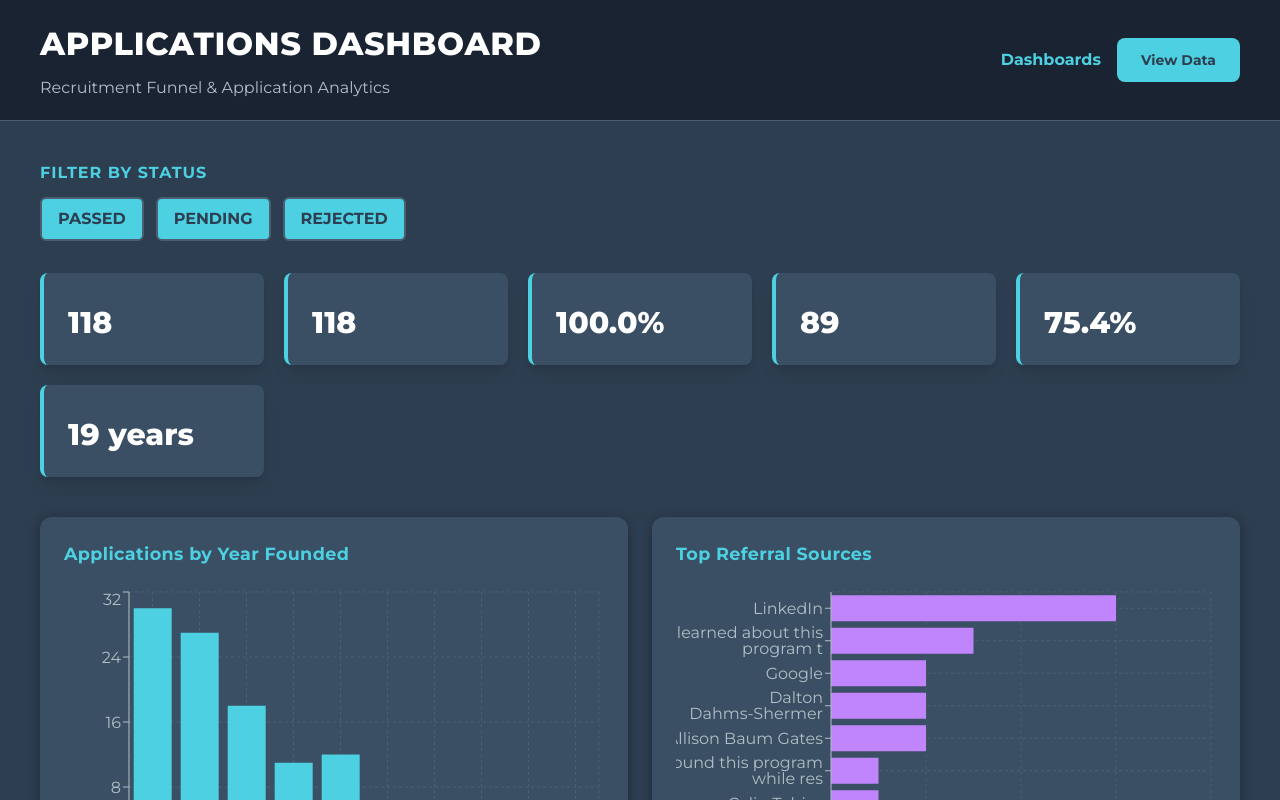
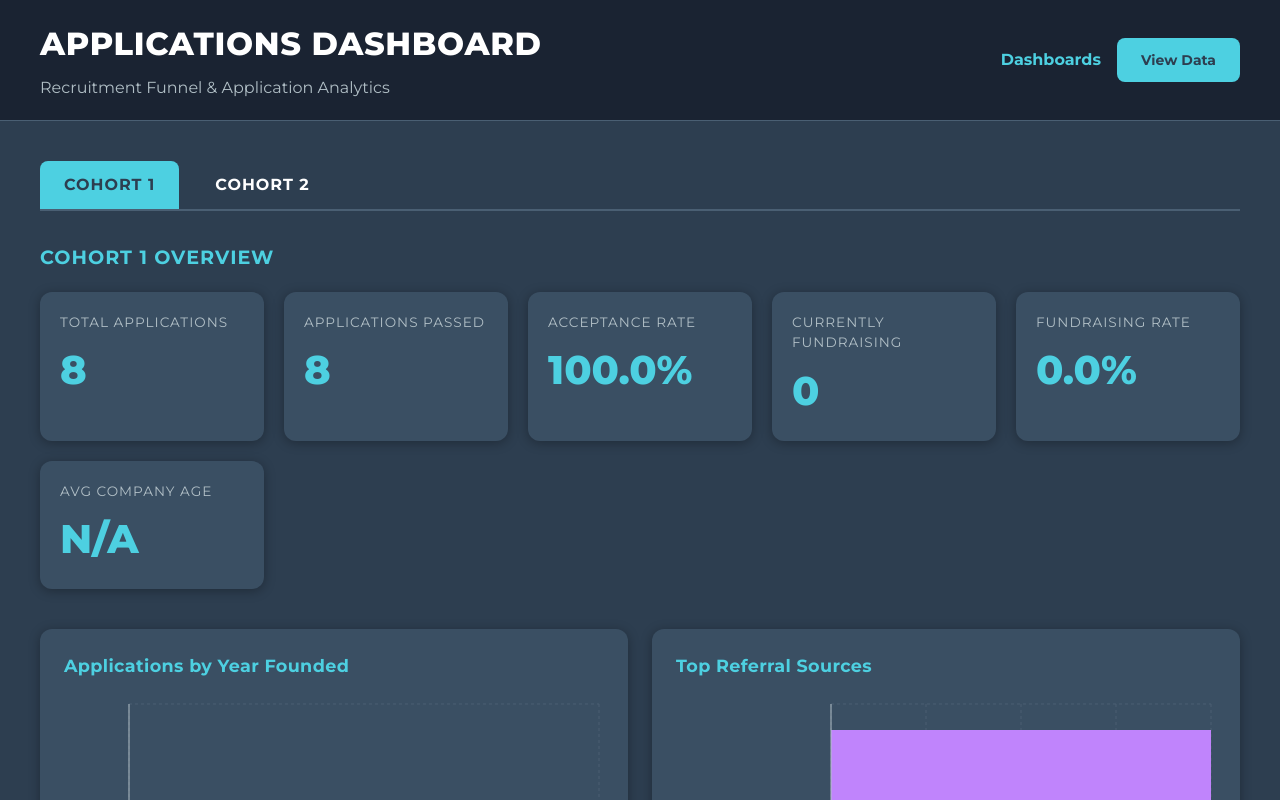
Before and after one commit to FrancoTransform/SV_Dashboards, a Next.js app in the folder SVA dashboards/founder-dashboard/: page /applications in a window 1280 px wide. Shown: the top 800 px of the page. Built offline with nearby package versions, Linux system fonts and the light colour scheme.

Commit message:
Update Applications Dashboard: Add cohort tabs (Cohort 1 & 2), add KPI labels, remove status filter

```diff
--- a/SVA dashboards/founder-dashboard/app/applications/page.tsx
+++ b/SVA dashboards/founder-dashboard/app/applications/page.tsx
@@ -7,6 +7,7 @@ import { BarChart, Bar, XAxis, YAxis, CartesianGrid, Tooltip, Legend, Responsive
 interface Application {
   application_uid: string;
   company_name: string;
+  cohort: string;
   application_status: string;
   year_founded: number | null;
   currently_fundraising: boolean;
@@ -22,13 +23,13 @@ interface Application {
 
 export default function ApplicationsPage() {
   const [data] = useState<Application[]>(require('../../public/mart_applications.json'));
-  const [statusFilter, setStatusFilter] = useState<string[]>(['PASSED', 'PENDING', 'REJECTED']);
+  const [selectedCohort, setSelectedCohort] = useState<string>('Cohort 1');
   const [expandedRow, setExpandedRow] = useState<string | null>(null);
 
-  // Filter data
+  // Filter data by cohort
   const filteredData = useMemo(() => {
-    return data.filter(app => statusFilter.includes(app.application_status));
-  }, [data, statusFilter]);
+    return data.filter(app => app.cohort === selectedCohort);
+  }, [data, selectedCohort]);
 
   // Calculate KPIs
   const kpis = useMemo(() => {
@@ -82,9 +83,6 @@ export default function ApplicationsPage() {
 
   const COLORS = ['#4dd0e1', '#c084fc'];
 
-  // Status filter options
-  const statusOptions = ['PASSED', 'PENDING', 'REJECTED'];
-
   return (
     <div style={{ background: '#2d3e50', minHeight: '100vh', color: '#fff' }}>
       {/* Header */}
@@ -109,47 +107,79 @@ export default function ApplicationsPage() {
 
       {/* Main Content */}
       <main style={{ maxWidth: '1400px', margin: '0 auto', padding: '40px' }}>
-        {/* Filters */}
+        {/* Cohort Tabs */}
         <section style={{ marginBottom: '32px' }}>
-          <h3 style={{ fontSize: '1rem', fontWeight: 700, marginBottom: '12px', color: '#4dd0e1', textTransform: 'uppercase', letterSpacing: '1px' }}>
-            Filter by Status
-          </h3>
-          <div style={{ display: 'flex', gap: '12px', flexWrap: 'wrap' }}>
-            {statusOptions.map(status => (
+          <div style={{ display: 'flex', gap: '12px', borderBottom: '2px solid #4a5f73', paddingBottom: '0' }}>
             <button
-                key={status}
-                onClick={() => {
-                  if (statusFilter.includes(status)) {
-                    setStatusFilter(statusFilter.filter(s => s !== status));
-                  } else {
-                    setStatusFilter([...statusFilter, status]);
-                  }
-                }}
+              onClick={() => setSelectedCohort('Cohort 1')}
               style={{
-                  padding: '8px 16px',
-                  borderRadius: '6px',
-                  border: '2px solid #4a5f73',
-                  background: statusFilter.includes(status) ? '#4dd0e1' : 'transparent',
-                  color: statusFilter.includes(status) ? '#2d3e50' : '#fff',
-                  fontWeight: 600,
+                padding: '12px 24px',
+                borderRadius: '8px 8px 0 0',
+                border: 'none',
+                background: selectedCohort === 'Cohort 1' ? '#4dd0e1' : 'transparent',
+                color: selectedCohort === 'Cohort 1' ? '#2d3e50' : '#fff',
+                fontWeight: 700,
+                fontSize: '1rem',
                 cursor: 'pointer',
                 transition: 'all 0.2s',
+                textTransform: 'uppercase',
+                letterSpacing: '1px',
               }}
             >
-                {status}
+              Cohort 1
             </button>
-            ))}
+            <button
+              onClick={() => setSelectedCohort('Cohort 2')}
+              style={{
+                padding: '12px 24px',
+                borderRadius: '8px 8px 0 0',
+                border: 'none',
+                background: selectedCohort === 'Cohort 2' ? '#4dd0e1' : 'transparent',
+                color: selectedCohort === 'Cohort 2' ? '#2d3e50' : '#fff',
+                fontWeight: 700,
+                fontSize: '1rem',
+                cursor: 'pointer',
+                transition: 'all 0.2s',
+                textTransform: 'uppercase',
+                letterSpacing: '1px',
+              }}
+            >
+              Cohort 2
+            </button>
           </div>
         </section>
 
         {/* KPI Tiles */}
-        <section style={{ display: 'grid', gridTemplateColumns: 'repeat(auto-fit, minmax(200px, 1fr))', gap: '20px', marginBottom: '40px' }}>
-          <KPITile label="Total Applications" value={kpis.totalApplications.toString()} />
-          <KPITile label="Applications Passed" value={kpis.applicationsPassed.toString()} />
-          <KPITile label="Acceptance Rate" value={`${kpis.acceptanceRate.toFixed(1)}%`} />
-          <KPITile label="Currently Fundraising" value={kpis.currentlyFundraising.toString()} />
-          <KPITile label="Fundraising Rate" value={`${kpis.fundraisingRate.toFixed(1)}%`} />
-          <KPITile label="Avg Company Age" value={`${kpis.avgCompanyAge} years`} />
+        <section style={{ marginBottom: '40px' }}>
+          <h3 style={{ fontSize: '1.2rem', fontWeight: 700, marginBottom: '20px', color: '#4dd0e1', textTransform: 'uppercase', letterSpacing: '1px' }}>
+            {selectedCohort} Overview
+          </h3>
+          <div style={{ display: 'grid', gridTemplateColumns: 'repeat(auto-fit, minmax(200px, 1fr))', gap: '20px' }}>
+            <div style={{ background: '#3a4f63', borderRadius: '12px', padding: '20px', boxShadow: '0 2px 12px rgba(0,0,0,0.3)' }}>
+              <div style={{ fontSize: '0.85rem', color: '#b0bec5', marginBottom: '8px', textTransform: 'uppercase', letterSpacing: '1px' }}>Total Applications</div>
+              <div style={{ fontSize: '2.5rem', fontWeight: 800, color: '#4dd0e1' }}>{kpis.totalApplications}</div>
+            </div>
+            <div style={{ background: '#3a4f63', borderRadius: '12px', padding: '20px', boxShadow: '0 2px 12px rgba(0,0,0,0.3)' }}>
+              <div style={{ fontSize: '0.85rem', color: '#b0bec5', marginBottom: '8px', textTransform: 'uppercase', letterSpacing: '1px' }}>Applications Passed</div>
+              <div style={{ fontSize: '2.5rem', fontWeight: 800, color: '#4dd0e1' }}>{kpis.applicationsPassed}</div>
+            </div>
+            <div style={{ background: '#3a4f63', borderRadius: '12px', padding: '20px', boxShadow: '0 2px 12px rgba(0,0,0,0.3)' }}>
+              <div style={{ fontSize: '0.85rem', color: '#b0bec5', marginBottom: '8px', textTransform: 'uppercase', letterSpacing: '1px' }}>Acceptance Rate</div>
+              <div style={{ fontSize: '2.5rem', fontWeight: 800, color: '#4dd0e1' }}>{kpis.acceptanceRate.toFixed(1)}%</div>
+            </div>
+            <div style={{ background: '#3a4f63', borderRadius: '12px', padding: '20px', boxShadow: '0 2px 12px rgba(0,0,0,0.3)' }}>
+              <div style={{ fontSize: '0.85rem', color: '#b0bec5', marginBottom: '8px', textTransform: 'uppercase', letterSpacing: '1px' }}>Currently Fundraising</div>
+              <div style={{ fontSize: '2.5rem', fontWeight: 800, color: '#4dd0e1' }}>{kpis.currentlyFundraising}</div>
+            </div>
+            <div style={{ background: '#3a4f63', borderRadius: '12px', padding: '20px', boxShadow: '0 2px 12px rgba(0,0,0,0.3)' }}>
+              <div style={{ fontSize: '0.85rem', color: '#b0bec5', marginBottom: '8px', textTransform: 'uppercase', letterSpacing: '1px' }}>Fundraising Rate</div>
+              <div style={{ fontSize: '2.5rem', fontWeight: 800, color: '#4dd0e1' }}>{kpis.fundraisingRate.toFixed(1)}%</div>
+            </div>
+            <div style={{ background: '#3a4f63', borderRadius: '12px', padding: '20px', boxShadow: '0 2px 12px rgba(0,0,0,0.3)' }}>
+              <div style={{ fontSize: '0.85rem', color: '#b0bec5', marginBottom: '8px', textTransform: 'uppercase', letterSpacing: '1px' }}>Avg Company Age</div>
+              <div style={{ fontSize: '2.5rem', fontWeight: 800, color: '#4dd0e1' }}>{isNaN(kpis.avgCompanyAge) ? 'N/A' : `${kpis.avgCompanyAge} yrs`}</div>
+            </div>
+          </div>
         </section>
 
         {/* Charts */}
--- a/SVA dashboards/founder-dashboard/app/sample-data/applications/page.tsx
+++ b/SVA dashboards/founder-dashboard/app/sample-data/applications/page.tsx
@@ -5,6 +5,7 @@ import React, { useState } from 'react';
 interface Application {
   application_uid: string;
   company_name: string;
+  cohort: string;
   application_status: string;
   year_founded: number | null;
   currently_fundraising: boolean;
@@ -22,11 +23,11 @@ export default function ApplicationsSampleDataPage() {
   const [data] = useState<Application[]>(require('../../../public/mart_applications.json'));
   const [expandedCard, setExpandedCard] = useState<string | null>(null);
 
-  // Group by status
+  // Group by cohort
   const groupedData = data.reduce((acc, app) => {
-    const status = app.application_status;
-    if (!acc[status]) acc[status] = [];
-    acc[status].push(app);
+    const cohort = app.cohort;
+    if (!acc[cohort]) acc[cohort] = [];
+    acc[cohort].push(app);
     return acc;
   }, {} as { [key: string]: Application[] });
 
@@ -51,7 +52,9 @@ export default function ApplicationsSampleDataPage() {
         <section className="rounded-lg shadow-lg p-6 mb-8" style={{ background: '#3a4f63', borderLeft: '4px solid #4dd0e1' }}>
           <h2 className="text-xl font-bold text-cyan-400 mb-3 uppercase tracking-wide">Data Source</h2>
           <p className="text-gray-300 mb-2">
-            This data is derived from <span className="font-semibold text-white">SVA Applications.xlsx</span> - "Cohort 2 Status" sheet, which contains 125 complete application records.
+            This data is derived from two sources:<br/>
+            • <span className="font-semibold text-white">SVA Cohort 1 - Scoring.xlsx</span> - 8 companies from Cohort 1<br/>
+            • <span className="font-semibold text-white">SVA Applications.xlsx</span> - 125 applications from Cohort 2
           </p>
           <p className="text-sm text-gray-400">
             <span className="font-semibold">Real data:</span> Company names, application status, year founded, fundraising status, referral sources, application responses<br/>
@@ -68,7 +71,7 @@ export default function ApplicationsSampleDataPage() {
             </div>
             <div style={{ background: '#3a4f63', borderRadius: '12px', padding: '20px', boxShadow: '0 2px 12px rgba(0,0,0,0.3)' }}>
               <div style={{ fontSize: '2rem', fontWeight: 800, color: '#4dd0e1' }}>{Object.keys(groupedData).length}</div>
-              <div style={{ fontSize: '0.9rem', color: '#b0bec5', marginTop: '8px' }}>Application Statuses</div>
+              <div style={{ fontSize: '0.9rem', color: '#b0bec5', marginTop: '8px' }}>Cohorts</div>
             </div>
             <div style={{ background: '#3a4f63', borderRadius: '12px', padding: '20px', boxShadow: '0 2px 12px rgba(0,0,0,0.3)' }}>
               <div style={{ fontSize: '2rem', fontWeight: 800, color: '#4dd0e1' }}>
@@ -85,11 +88,11 @@ export default function ApplicationsSampleDataPage() {
           </div>
         </section>
 
-        {/* Applications by Status */}
-        {Object.entries(groupedData).map(([status, apps]) => (
-          <section key={status} style={{ marginBottom: '40px' }}>
+        {/* Applications by Cohort */}
+        {Object.entries(groupedData).sort((a, b) => a[0].localeCompare(b[0])).map(([cohort, apps]) => (
+          <section key={cohort} style={{ marginBottom: '40px' }}>
             <h2 style={{ fontSize: '1.5rem', fontWeight: 700, marginBottom: '20px', color: '#4dd0e1', textTransform: 'uppercase', letterSpacing: '1px' }}>
-              {status} ({apps.length})
+              {cohort} ({apps.length} Applications)
             </h2>
             <div style={{ display: 'grid', gap: '16px' }}>
               {apps.map((app) => (
```
Also changed, not shown: SVA dashboards/founder-dashboard/public/mart_applications.json, 1 other file (tests, documents, lock files or other folders). Lines whose indentation alone changed are shown as unchanged.
